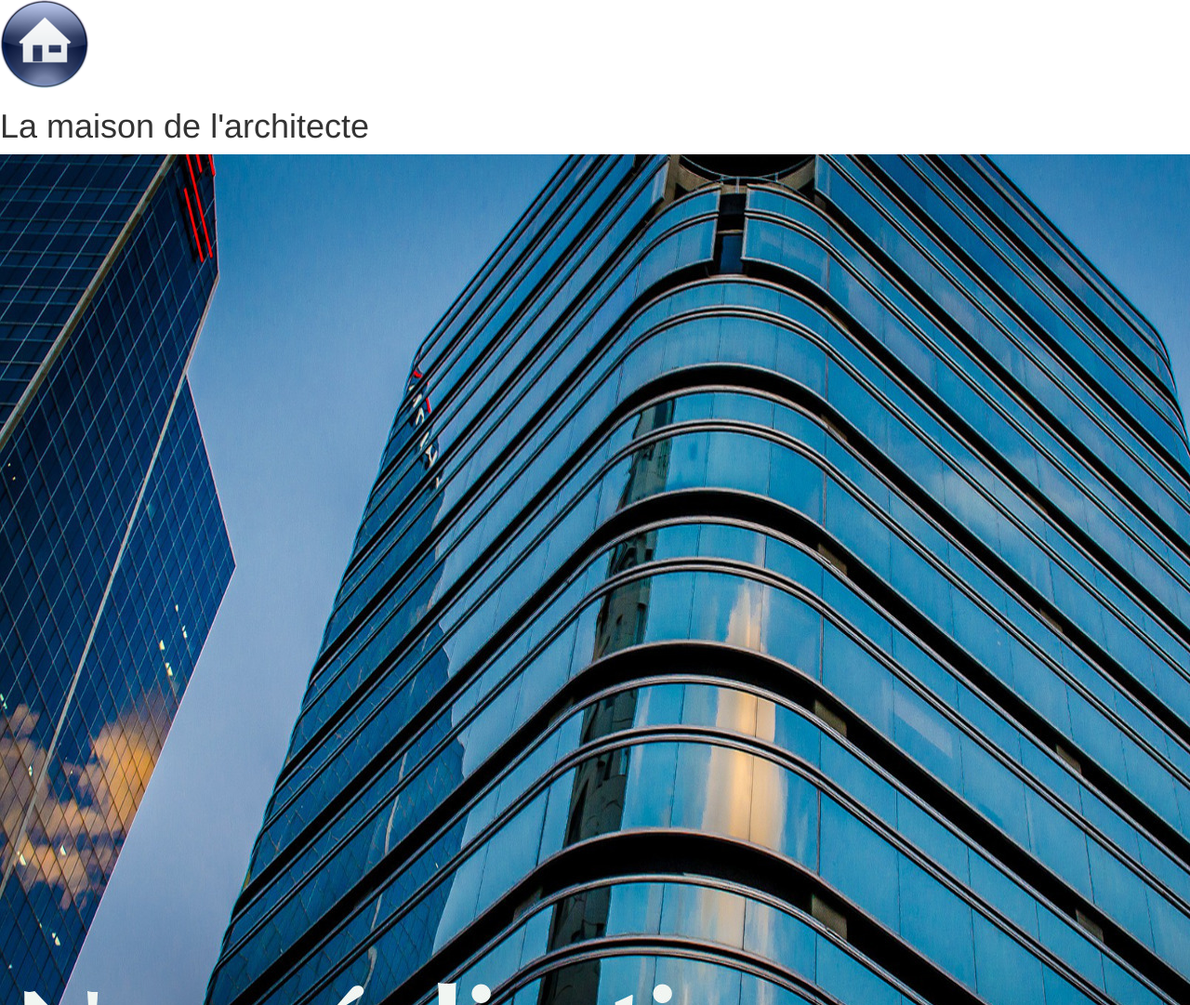
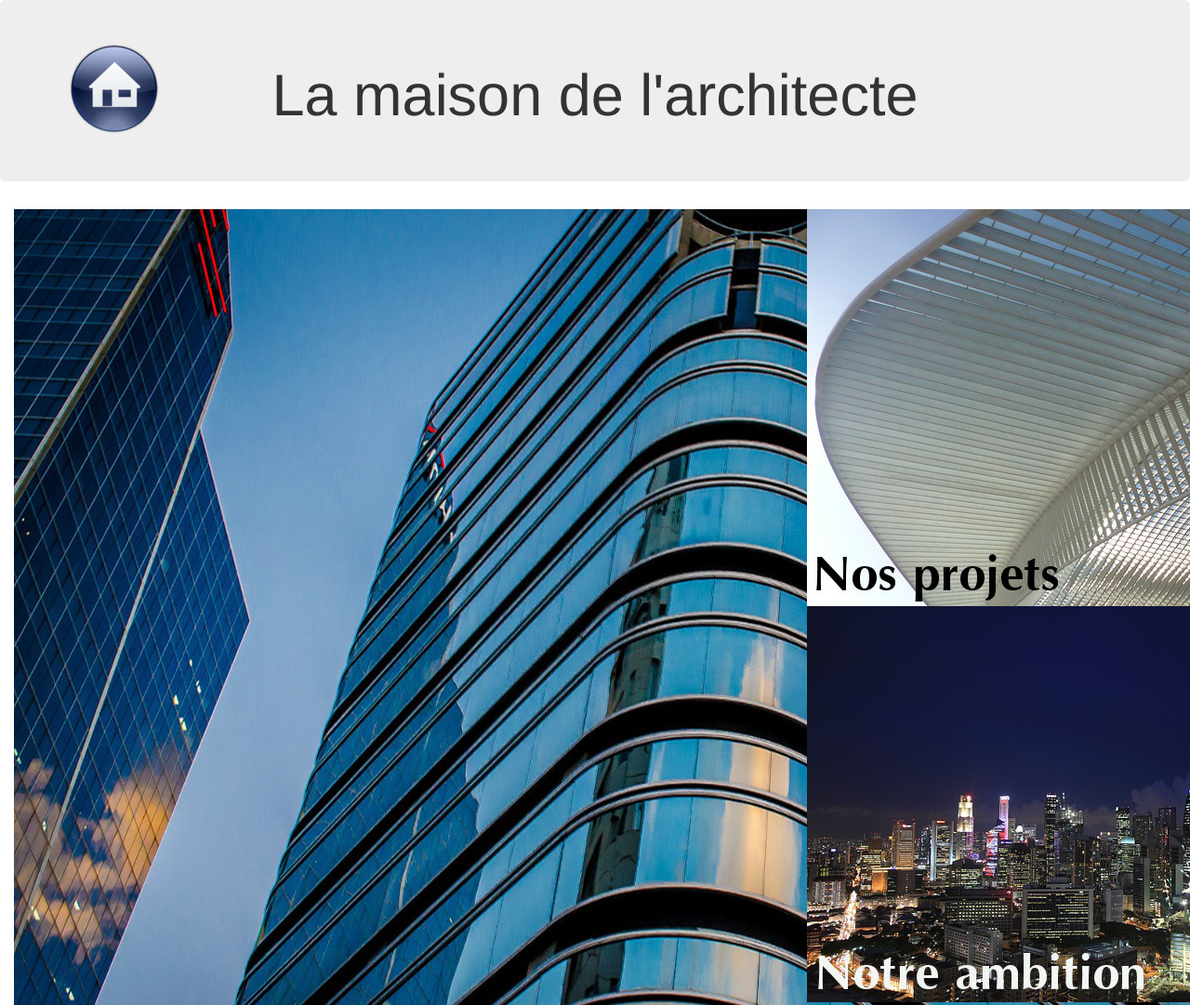
Before and after one commit to locecc/Tp_bootstrap, a plain HTML site: page index.html in a window 1280 px wide. Shown: the top 1081 px of the page at 93% size. Drawn offline with nearby package versions, Linux system fonts and the light colour scheme.

Commit message:
Structure de la page html avec les parties :  header, Navigation et le footer

```diff
--- a/index.html
+++ b/index.html
@@ -28,33 +28,38 @@
 
 
 
+    <div class="container-fluid">
 
+      <header class="jumbotron row">
+          <div class="col-sm-2 hidden-xs">
+            <a href="#"><img src="assets/img/maison.png" alt="logo"></a>
+          </div>
+          <div class="col-sm-8 text-center">
+            <h1>La maison de l'architecte</h1>
+          </div>
+      </header>
 
-            <a href="#"><img src="assets/img/maison.png" alt="logo"></a>
+      <nav class="row">
+        <div id="left" class="col-md-8">
+          <a href="#"><img src="assets/img/city1.jpg" alt="Nos réalisations"></a>
+        </div>
+        <div id="side1" class="col-sm-6 col-md-4">
+          <a href="#"><img src="assets/img/side1.jpg" alt="Nos projets"></a>
+        </div>
+        <div id="side2" class="col-sm-6 col-md-4">
+          <a href="#"><img src="assets/img/side2.jpg" alt="Notre ambition"></a>
+        </div>
+      </nav>
 
-
-            <h1>La maison de l'architecte</h1>
-
-
-
-
-
-          <a href="#"><img src="assets/img/city1.jpg" alt="Nos réalisations"></a>
-
-
-          <a href="#"><img src="assets/img/side1.jpg" alt="Nos projets"></a>
-
-
-          <a href="#"><img src="assets/img/side2.jpg" alt="Notre ambition"></a>
-
-
-
-
+      <footer class="row text-center">
         <a class="btn btn-primary" href="#"><i class="fa fa-twitter fa-2x"></i></a>
         <a class="btn btn-primary" href="#"><i class="fa fa-facebook fa-2x"></i></a>
         <a class="btn btn-primary" href="#"><i class="fa fa-google-plus fa-2x"></i></a>
         <a class="btn btn-primary" href="#"><i class="fa fa-flickr fa-2x"></i></a>
         <a class="btn btn-primary" href="#"><i class="fa fa-spotify fa-2x"></i></a>
+      </footer>
+
+    </div>
 
 
 
```
